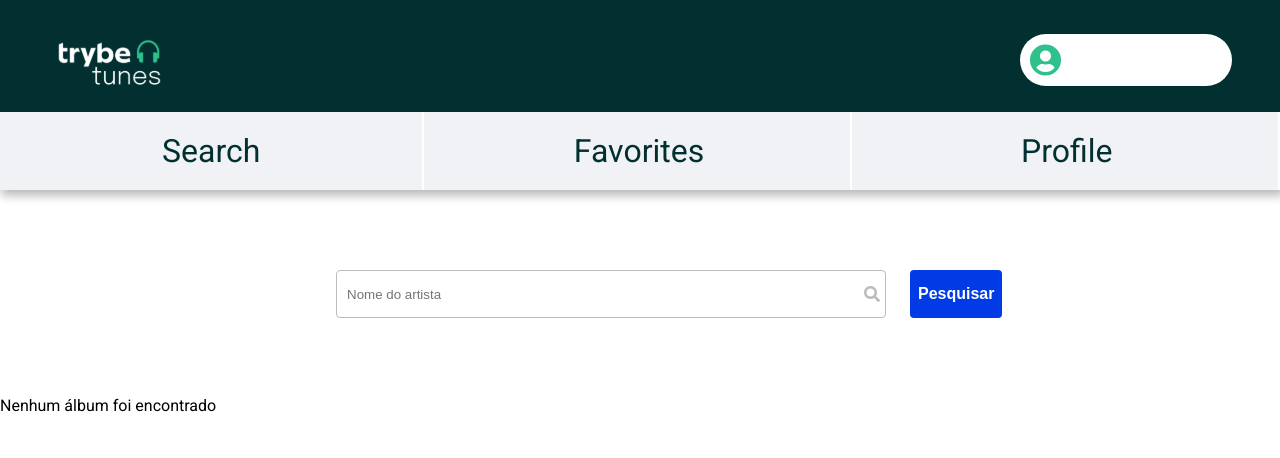
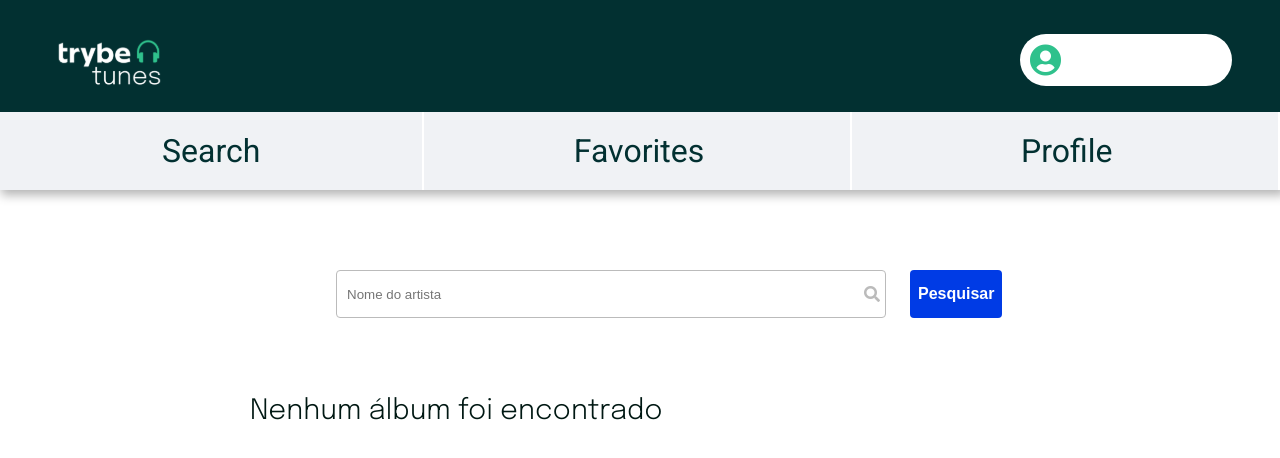
Before and after one commit to lucsduartee/trybetunes, a React (Create React App) app: page /search in a window 1280 px wide. Shown: the top 458 px of the page. Built offline with nearby package versions, Linux system fonts and the light colour scheme.

Commit message:
feat(styles): addes albums styles

```diff
--- a/public/index.html
+++ b/public/index.html
@@ -19,6 +19,9 @@
     <link rel="preconnect" href="https://fonts.gstatic.com" crossorigin>
     <link href="https://fonts.googleapis.com/css2?family=Roboto&display=swap" rel="stylesheet">
     <link rel="stylesheet" href="https://use.fontawesome.com/releases/v5.15.4/css/all.css" integrity="sha384-DyZ88mC6Up2uqS4h/KRgHuoeGwBcD4Ng9SiP4dIRy0EXTlnuz47vAwmeGwVChigm" crossorigin="anonymous">
+    <link rel="preconnect" href="https://fonts.googleapis.com">
+    <link rel="preconnect" href="https://fonts.gstatic.com" crossorigin>
+    <link href="https://fonts.googleapis.com/css2?family=Epilogue:wght@300&display=swap" rel="stylesheet">
     <!--
       Notice the use of %PUBLIC_URL% in the tags above.
       It will be replaced with the URL of the `public` folder during the build.
--- a/src/components/Album/index.jsx
+++ b/src/components/Album/index.jsx
@@ -1,6 +1,7 @@
 import React, { Component } from 'react';
 import { Link } from 'react-router-dom';
 import PropTypes from 'prop-types';
+import styled from 'styled-components';
 
 class Album extends Component {
   render() {
@@ -9,9 +10,12 @@ class Album extends Component {
     } = this;
     const { artistName, collectionName, collectionId, artworkUrl100 } = album;
     return (
-      <div>
+      <AlbumStyles>
+        <div className="card-album">
           <img src={ artworkUrl100 } alt="Capa do álbum" />
+          <div className="description">
             <Link
+              className="link"
               data-testid={ `link-to-album-${collectionId}` }
               to={ `/album/${collectionId}` }
             >
@@ -19,6 +23,8 @@ class Album extends Component {
             </Link>
             <p>{ artistName }</p>
           </div>
+        </div>
+      </AlbumStyles>
     );
   }
 }
@@ -27,4 +33,37 @@ Album.propTypes = {
   album: PropTypes.objectOf(PropTypes.any).isRequired,
 };
 
+const AlbumStyles = styled.div`
+  .card-album {
+    width: 18rem;
+    display: flex;
+    flex-direction: column;
+    gap: .5rem;
+    border: 1px solid #E1E5EB;
+    border-radius: 10px;
+    box-shadow: 3px 3px 10px 2px rgba(0, 0, 0, 0.3);
+
+  }
+
+  .description {
+    width: 80%;
+    padding: 10px;
+  }
+
+  .link {
+    text-decoration: none;
+    color: #3D495C;
+    font-weight: bold;
+  }
+
+  div img {
+    border-top-left-radius: 10px;
+    border-top-right-radius: 10px;
+  }
+
+  p {
+    color: #3D495C;
+  }
+`;
+
 export default Album;
--- a/src/components/SearchBar/index.jsx
+++ b/src/components/SearchBar/index.jsx
@@ -1,4 +1,5 @@
 import React, { Component } from 'react';
+import styled from 'styled-components';
 import searchAlbumsAPI from '../../services/searchAlbumsAPI';
 import Album from '../Album';
 import Loading from '../Loading';
@@ -39,17 +40,21 @@ class SearchBar extends Component {
 
   mapAlbums = (albums, name) => {
     const isValid = albums.length > 0;
-    if (!isValid) return <p>Nenhum álbum foi encontrado</p>;
+    if (!isValid) {
+      return <p className="msg-result not-found">Nenhum álbum foi encontrado</p>;
+    }
     return (
-      <>
-        <p>
+      <section className="albums-div">
+        <p className="msg-result">
           Resultado de álbuns de:
           {` ${name}`}
         </p>
-        {albums.map((album) => (
-          <Album key={ album.collectionId } album={ album } />
-        ))}
-      </>
+        <div className="album-card">
+          {albums.map((album) => (
+            <Album key={ album.collectionId } album={ album } />
+          ))}
+        </div>
+      </section>
     );
   };
 
@@ -59,19 +64,45 @@ class SearchBar extends Component {
     } = this;
     const isDisabled = searchedName.length >= 2;
     return (
-      <>
+      <SearchBarStyles>
         <SearchForm
           searchedName={ searchedName }
           onHandleChange={ this.handleChange }
           isDisabled={ isDisabled }
           onHandleClick={ this.handleClick }
         />
-        <section>
-          {isLoading ? <Loading /> : this.mapAlbums(albums, name)}
-        </section>
-      </>
+        {isLoading ? <Loading /> : this.mapAlbums(albums, name)}
+      </SearchBarStyles>
     );
   }
 }
 
+const SearchBarStyles = styled.div`
+  .albums-div {
+    display: flex;
+    width: 70%;
+    height: 100vh;
+    gap: 2rem;
+    flex-wrap: wrap;
+    margin: 0 auto;
+  }
+
+  .msg-result {
+    display: block;
+    color: #001813;
+    font-size: 1.75rem;
+    font-family: 'Epilogue', sans-serif;
+  }
+
+  .album-card {
+    display: flex;
+    flex-wrap: wrap;
+    gap: 2rem;
+  }
+
+  .not-found {
+    margin: 0 250px;
+  }
+`;
+
 export default SearchBar;
```
Also changed, not shown: 1 other file (tests, documents, lock files or other folders). Lines whose indentation alone changed are shown as unchanged.
